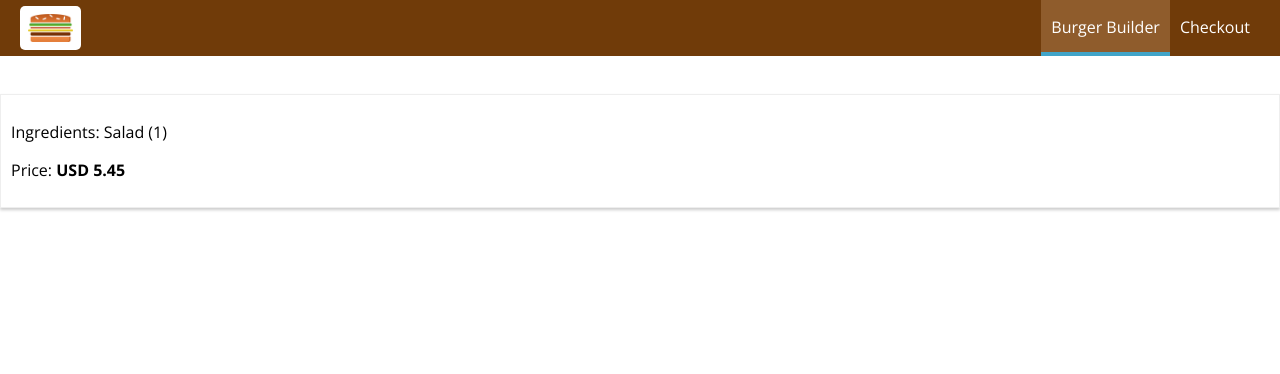
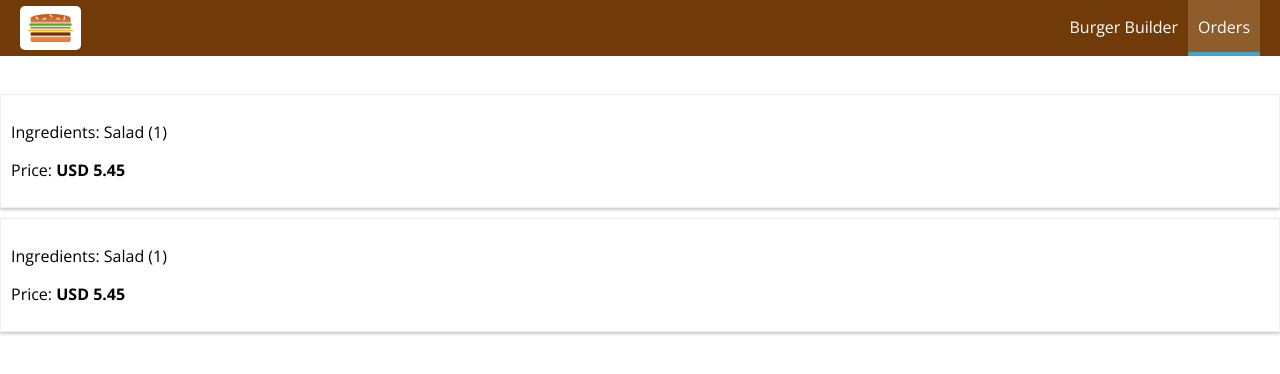
Before and after one commit to KendallM3/burger-builder, a React app: page /orders in a window 1280 px wide. Shown: the top 374 px of the page. Built offline with nearby package versions, Linux system fonts and the light colour scheme.

Commit message:
section 12: 229

```diff
--- a/src/components/Navigation/NavigationItems/NavigationItem/NavigationItem.js
+++ b/src/components/Navigation/NavigationItems/NavigationItem/NavigationItem.js
@@ -1,15 +1,13 @@
 import React from 'react';
+import { NavLink } from 'react-router-dom';
 
 import classes from './NavigationItem.css';
 
 const navigationItem = (props) => (
     <li className={classes.NavigationItem}>
-        <a
-            href={props.link}
-            className={props.active ? classes.active : null}
-        >
+        <NavLink activeClassName={classes.active} to={props.link} exact>
             {props.children}
-        </a>
+        </NavLink>
     </li>
 );
 
--- a/src/components/Navigation/NavigationItems/NavigationItems.js
+++ b/src/components/Navigation/NavigationItems/NavigationItems.js
@@ -5,8 +5,8 @@ import NavigationItem from './NavigationItem/NavigationItem';
 
 const navigationItems = () => (
     <ul className={classes.NavigationItems}>
-        <NavigationItem link="/" active>Burger Builder</NavigationItem>
-        <NavigationItem link="/">Checkout</NavigationItem>
+        <NavigationItem link="/">Burger Builder</NavigationItem>
+        <NavigationItem link="/orders">Orders</NavigationItem>
     </ul>
 );
 
--- a/src/containers/Orders/Orders.js
+++ b/src/containers/Orders/Orders.js
@@ -1,5 +1,5 @@
 import React, { Component } from 'react';
-import OrderSummary from '../../components/Burger/OrderSummary/OrderSummary';
+// import OrderSummary from '../../components/Burger/OrderSummary/OrderSummary';
 import Order from '../../components/Order/Order';
 
 
@@ -15,4 +15,4 @@ class Orders extends Component {
     }
 }
 
-export default Order;
+export default Orders;
```
